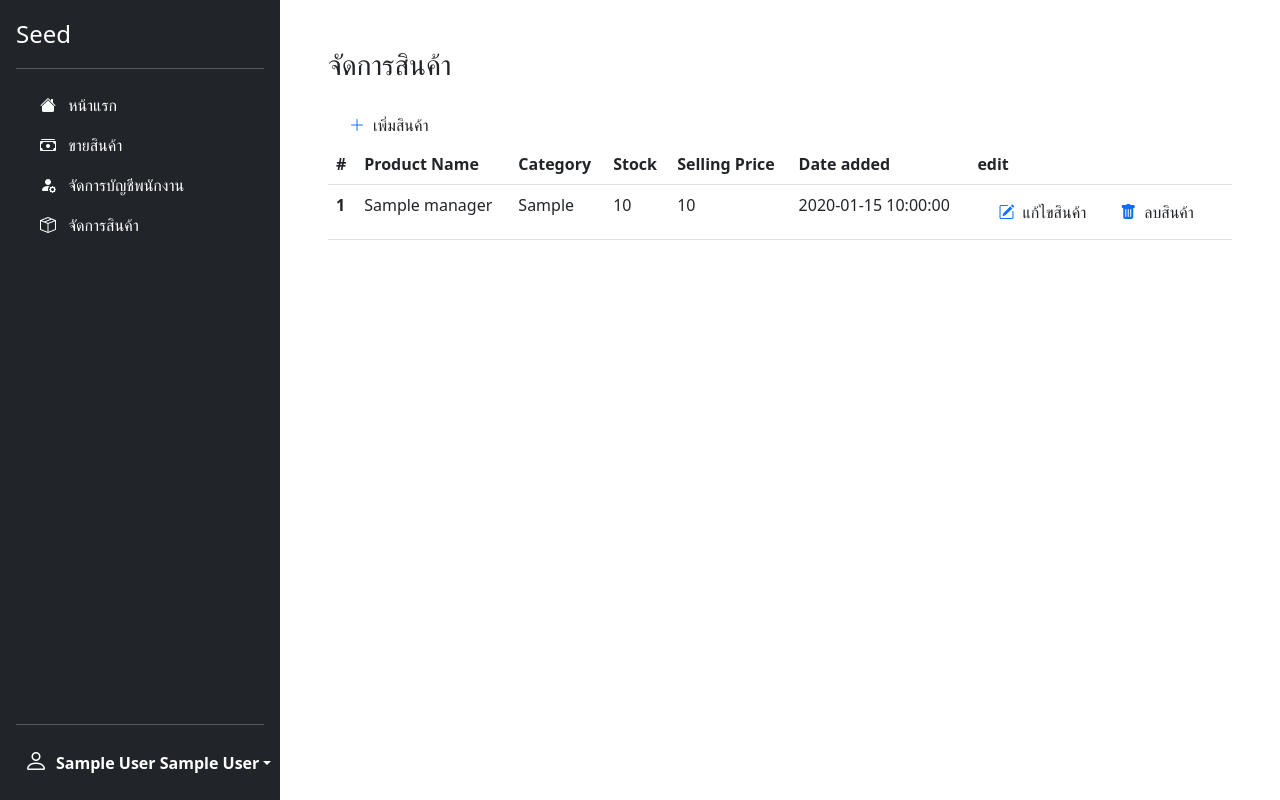
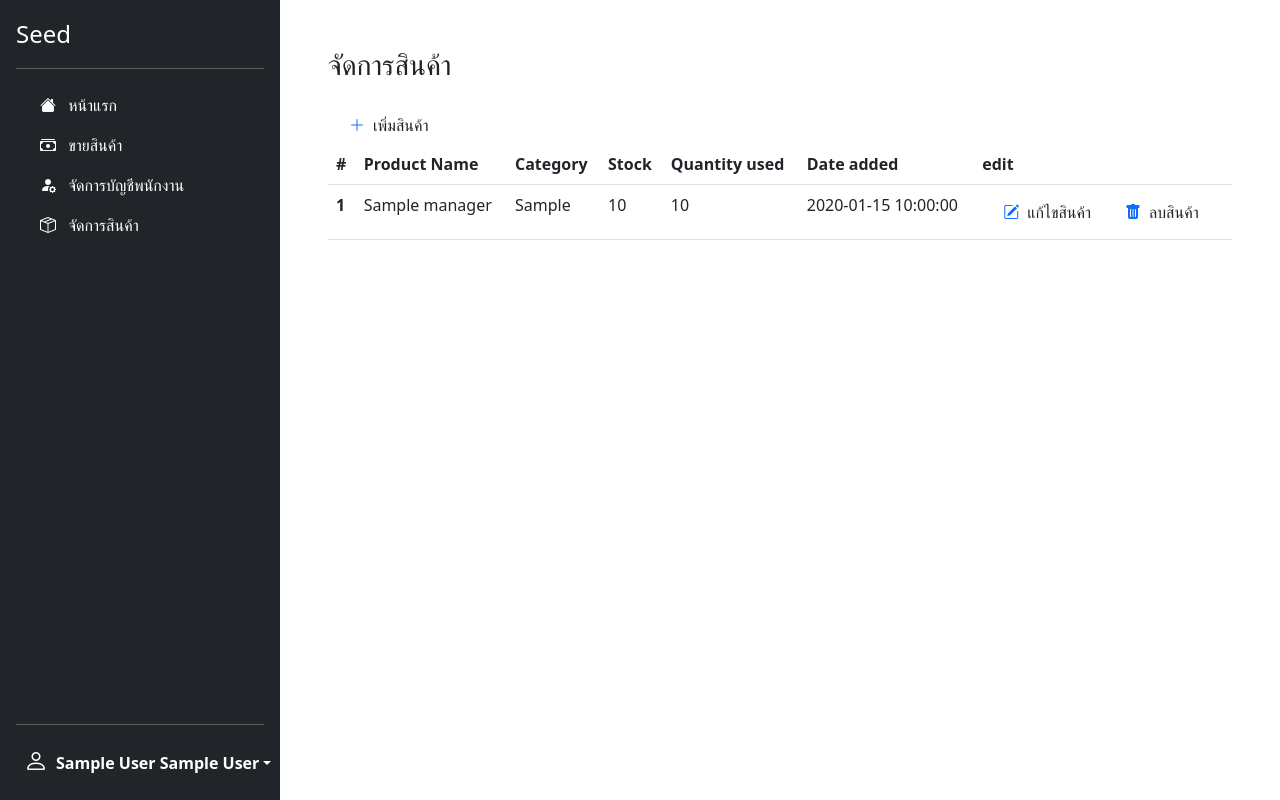
Before and after one commit to Mickey4527/Mini-Project-Cafe-Manger, a PHP site: page /views/product_manager.php in a window 1280 px wide. Run offline with PHP 8.4, Linux system fonts and the light colour scheme; the visitor is signed in with stand-in values (Sample User, id 1); tables that the repository leaves empty or names only in its code hold one stand-in row (values such as "Sample post").

Commit message:
update product

```diff
--- a/views/product_manager.php
+++ b/views/product_manager.php
@@ -27,21 +27,21 @@
                     <th scope="col">Product Name</th>
                     <th scope="col">Category</th>
                     <th scope="col">Stock</th>
-                    <th scope="col">Selling Price</th>
+                    <th scope="col">Quantity used</th>
                     <th scope="col">Date added</th>
                     <th scope="col">edit</th>
                     </tr>
                 </thead>
                 <tbody>
                     <?php
-                    $result = getAllSql($conn,'product_id,product_name,product_category,product_stock,product_price,date_added','product_manager');
+                    $result = getAllSql($conn,'product_id,product_name,product_category,product_stock,product_Quantity,date_added','product_manager');
                     foreach($result as $row){
                         echo '<tr>';
                         echo '<th scope="row">'.$row['product_id'].'</th>';
                         echo '<td>'.$row['product_name'].'</td>';
                         echo '<td>'.$row['product_category'].'</td>';
                         echo '<td>'.$row['product_stock'].'</td>';
-                        echo '<td>'.$row['product_price'].'</td>';
+                        echo '<td>'.$row['product_Quantity'].'</td>';
                         echo '<td>'.$row['date_added'].'</td>';
                         echo '<td><a class="btn small" href="#"><i class="bi bi-pencil-square text-primary"></i>แก้ไขสินค้า</a><a class="btn small" href="#"><i class="bi bi-trash-fill text-primary"></i>ลบสินค้า</a></td>';
                         echo '</tr>';
@@ -84,13 +84,7 @@
                     <label for="Stock" class="form-label">จำนวน</label>
                     <div class="input-group mb-3">
                         <input type="text" class="form-control" placeholder="จำนวน" aria-label="จำนวน" aria-describedby="Stock">
-                        <span class="input-group-text" id="Stock">แก้ว</span>
-                    </div>
-
-                    <label for="SellingPrice" class="form-label">ราคา</label>
-                    <div class="input-group mb-3">
-                        <input type="text" class="form-control" placeholder="ราคา" aria-label="ราคา" aria-describedby="SellingPrice">
-                        <span class="input-group-text" id="SellingPrice">บาท</span>
+                        <span class="input-group-text" id="Stock">ชอต/แก้ว</span>
                     </div>
 
                     <div class="col-12">
```
